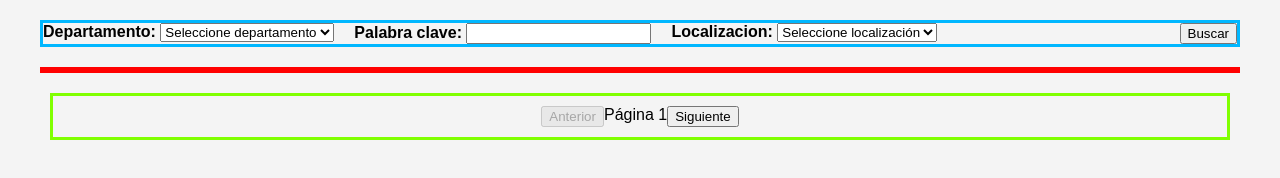
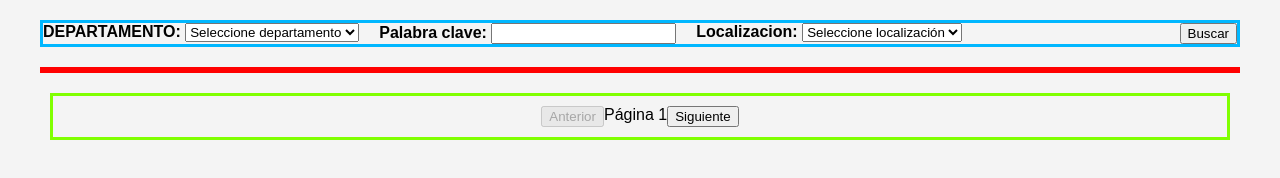
Before and after one commit to helgamartens0/web-II, a website: page INTEGRADOR/public/index.html in a window 1280 px wide. Drawn offline with Linux system fonts and the light colour scheme; no server answers.

Commit message:
Update index.html

```diff
--- a/INTEGRADOR/public/index.html
+++ b/INTEGRADOR/public/index.html
@@ -15,7 +15,7 @@
         <div id="buscador">
             <form action="" method="post">
                 <div id="departamento-input">
-                    <label for="departamento">Departamento:</label>
+                    <label for="departamento">DEPARTAMENTO:</label>
                     <select name="departamento" id="departamento">
                         <option value="">Seleccione departamento</option>
                     </select>
```
